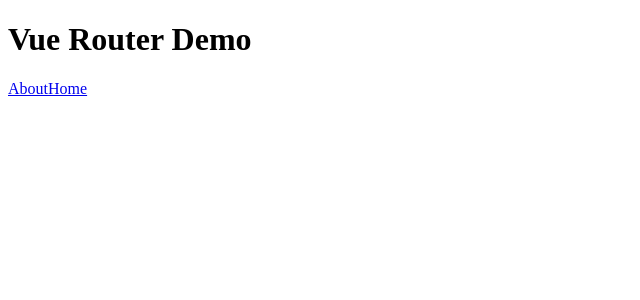
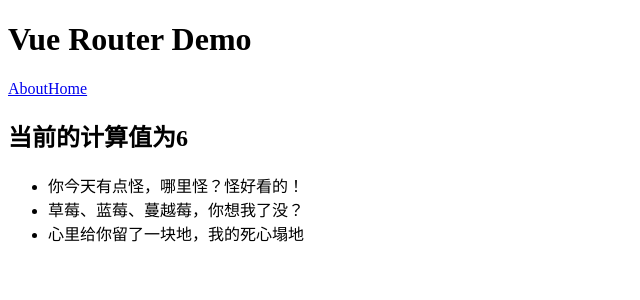
Before and after one commit to BAOfanTing/vue-learning, a Vue app: page / in a window 1280 px wide. Shown: the top 300 px of the page, without its empty margins (0-640 px from the left). Built offline with nearby package versions, Linux system fonts and the light colour scheme; the HTML template or start-up script is replaced by a standard one.

Commit message:
feat:初识pinia

```diff
--- a/src/App.vue
+++ b/src/App.vue
@@ -4,12 +4,25 @@
     <router-link to="/about">About</router-link>
     <router-link to="/home">Home</router-link>
     <router-view></router-view>
+
+    <h2>当前的计算值为{{ countStore.sum }}</h2>
+
+    <ul>
+      <li v-for="talk in talkStore.talkList" :key="talk.id">
+        {{ talk.content }}
+      </li>
+    </ul>
   </div>
 
 </template>
 
-<script>
-	export default {
-		name:'App',
-	}
+<script setup lang="ts" name="App">
+//引入对应的store
+import {useTalkStore} from './store/talk'
+import {useCountStore} from './store/count'
+
+//调用对应的store
+const countStore = useCountStore();
+const talkStore = useTalkStore();
+
 </script>
--- a/src/main.ts
+++ b/src/main.ts
@@ -1,12 +1,18 @@
 import { createApp } from 'vue'
 import App from './App.vue'
 import router from './router/index'
+import {createPinia} from 'pinia'
+
+//创建pinia
+const pinia = createPinia();
 
 // 1. 创建 Vue 应用实例
 const app = createApp(App);
 
 // 2. 挂载路由
 app.use(router);
+// 3. 挂载pinia
+app.use(pinia);
 
-// 3. 挂载到 DOM
+// 4. 挂载到 DOM
 app.mount('#app');
--- /dev/null
+++ b/src/store/count.ts
@@ -0,0 +1,17 @@
+import {defineStore} from 'pinia'
+
+//定义并暴露一个store
+export const useCountStore = defineStore('count',{
+//有三个概念：state、getter、action，相当于组件中的： data、 computed 和 methods
+    //动作
+    actions:{},
+    //状态
+    state:()=>{
+        return{
+            sum:6
+        }
+    },
+    //计算
+    getters:{}
+}
+)
--- /dev/null
+++ b/src/store/talk.ts
@@ -0,0 +1,18 @@
+import { defineStore } from 'pinia'
+
+//定义并暴露一个store
+export const useTalkStore = defineStore('talk', {
+    //动作
+    actions: {},
+    state: () => {
+        return {
+            talkList: [
+                { id: 'yuysada01', content: '你今天有点怪，哪里怪？怪好看的！' },
+                { id: 'yuysada02', content: '草莓、蓝莓、蔓越莓，你想我了没？' },
+                { id: 'yuysada03', content: '心里给你留了一块地，我的死心塌地' }
+            ]
+        }
+    },
+    //计算
+    getters: {}
+})
```
